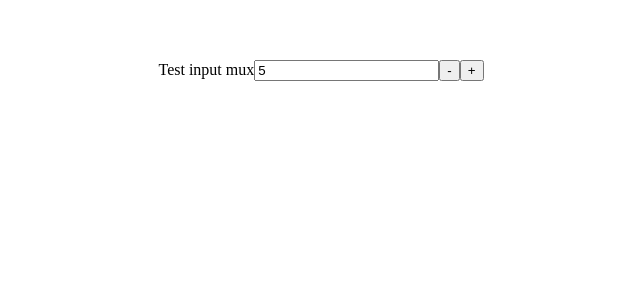
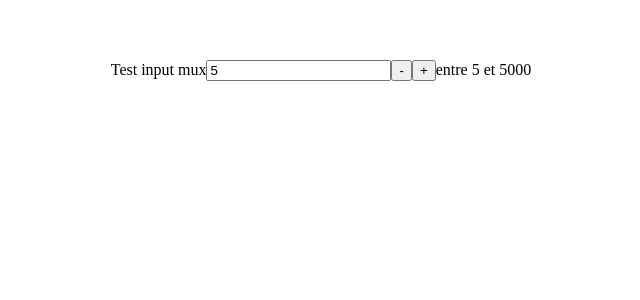
Before and after one commit to BenjaminRqt/InputMuxNumber, a Vue app: page / in a window 1280 px wide. Shown: the top 300 px of the page, without its empty margins (319-959 px from the left). Built offline with nearby package versions, Linux system fonts and the light colour scheme; what vue2-touch-events would draw is missing.

Commit message:
texte help min et max

```diff
--- a/src/components/InputMuxNumber.vue
+++ b/src/components/InputMuxNumber.vue
@@ -26,6 +26,7 @@
                     @touchcancel="stop"
             >+</button>
         </span>
+        <span class="help" v-if="hasHelp">{{ textHelp }}</span>
     </div>
 </template>
 <script lang="ts">
@@ -50,71 +51,90 @@
             speed: {
                 type: Number,
                 default: 60
+            },
+            help: {
+                type: Boolean,
+                default: true
             }
         },
         data() {
             return {
                 value: 0,
-        interval:false,
-        counter: 0
+                interval: false,
+                counter: 0,
+                hasHelp: this.help
             }
         },
         created() {
-        if(this.min) {
+            if (this.min) {
                 this.value = this.min;
             }
         },
         methods: {
             down() {
-          if(!this.interval){
+                if (!this.interval) {
                     this.interval = setInterval(() => {
-                  if(!this.respectMin(this.value - this.getMultiplier())) {
+                        if (!this.respectMin(this.value - this.getMultiplier())) {
                             this.value = this.min;
-                  } else if(this.respectMin()) {
+                        } else if (this.respectMin()) {
                             this.value -= this.getMultiplier();
                             ++this.counter;
                         }
                     }, this.speed);
                 }
             },
-      up(){
-          if(!this.interval){
+            up() {
+                if (!this.interval) {
                     this.interval = setInterval(() => {
-                  if(!this.respectMax(this.value + this.getMultiplier())) {
+                        if (!this.respectMax(this.value + this.getMultiplier())) {
                             this.value = this.max;
-                  } else if(this.respectMax()) {
+                        } else if (this.respectMax()) {
                             this.value += this.getMultiplier();
                             ++this.counter;
                         }
                     }, this.speed);
                 }
             },
-      stop(){
+            stop() {
                 clearInterval(this.interval);
                 this.interval = false;
                 this.counter = 0;
             },
             respectMin(value = null) {
-          if(value) {
+                if (value) {
                     return this.min < value;
                 }
                 return this.min < this.value;
             },
             respectMax(value = null) {
-          if(value) {
+                if (value) {
                     return this.max > value;
                 }
                 return this.max > this.value;
             },
             getMultiplier() {
-          if(this.counter < 10) {
+                if (this.counter < 10) {
                     return 1;
                 } else if (this.counter >= 10 && this.counter < 50) {
                     return 10;
-          } else if (this.counter >= 50  && this.counter < 100) {
+                } else if (this.counter >= 50 && this.counter < 100) {
                     return 100
                 } else {
                     return 1000;
+                }
+            }
+        },
+        computed: {
+            textHelp() {
+                if(this.min && !this.max) {
+                    return `+ de ${this.min}`;
+                } else if(!this.min && this.max) {
+                    return `- de ${this.max}`;
+                } else if(this.min && this.max) {
+                    return `entre ${this.min} et ${this.max}`;
+                } else {
+                    this.hasHelp = false;
+                    return '';
                 }
             }
         }
```
Lines whose indentation alone changed are shown as unchanged.
